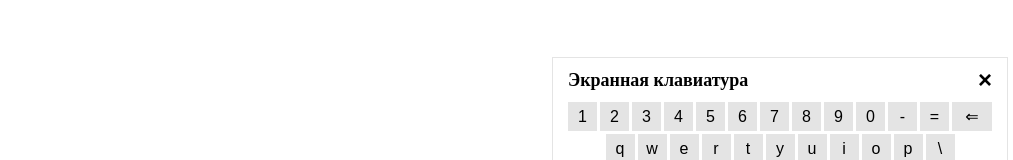
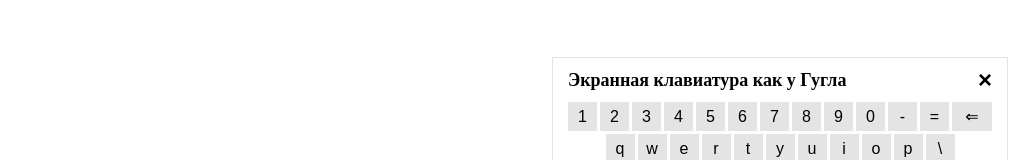
Before and after one commit to vickustinova42v/keyboard, a plain HTML site: page index.html in a window 1280 px wide. Shown: the part 525-685 px from the top of the page, without its empty margins (267-1280 px from the left). Drawn offline with Linux system fonts and the light colour scheme.

Commit message:
Changed keyboard name

```diff
--- a/index.html
+++ b/index.html
@@ -1,5 +1,6 @@
 <!DOCTYPE html>
 <html lang="en">
+
 <head>
     <meta charset="UTF-8">
     <meta http-equiv="X-UA-Compatible" content="IE=edge">
@@ -7,6 +8,7 @@
     <title>Keyboard - клавиатура как у Google</title>
     <link rel="stylesheet" href="style.css">
 </head>
+
 <body>
     <div class="form__wrap">
         <form class="form">
@@ -17,7 +19,7 @@
     <div class="keyboard">
         <div class="keyboard__header">
             <h2 class="keyboard__name">
-                Экранная клавиатура
+                Экранная клавиатура как у Гугла
             </h2>
             <button class="keyboard__close" aria-label="Закрыть">&times;</button>
         </div>
@@ -84,10 +86,13 @@
             </div>
             <div class="keyboard__line">
                 <button type="button" class="keyboard__button keyboard__ctrl-alt">Ctrl + Alt</button>
-                <button id="letter88" type="button" class="keyboard__button keyboard__letter keyboard__space" aria-label="Пробел">&#x20;</button>
+                <button id="letter88" type="button" class="keyboard__button keyboard__letter keyboard__space"
+                    aria-label="Пробел">&#x20;</button>
                 <button type="button" class="keyboard__button keyboard__lang" aria-label="Изменить язык">
                     <svg xmlns="http://www.w3.org/2000/svg" viewBox="0 0 512 512" width="20px" height="20px">
-                        <path d="M512,256c0,141.39-114.62,256-256,256S0,397.39,0,256,114.62,0,256,0,512,114.63,512,256ZM123,243.42a365.39,365.39,0,0,1,17.8-101.84l-85.52-.08a229.68,229.68,0,0,0-30,101.93ZM243.51,141.5H167.28A338.35,338.35,0,0,0,148,243.42h95.53Zm0-116.21c-26.92,24-49.63,55.13-66,91h66Zm-171.66,91h78.43a320.78,320.78,0,0,1,52.23-85C148.55,43.48,102.41,76,71.84,116.28ZM486.7,243.42a229.57,229.57,0,0,0-30-101.93l-85.53.08A365.52,365.52,0,0,1,389,243.42Zm-218.2,0H364a337.76,337.76,0,0,0-19.3-101.93H268.5Zm0-127.14h66c-16.42-35.86-39.13-66.95-66-91Zm41-85a320.19,320.19,0,0,1,52.23,85h78.42C409.59,76,363.45,43.48,309.5,31.3ZM25.31,268.57a229.63,229.63,0,0,0,30,101.94l85.52-.08A365.34,365.34,0,0,1,123,268.57Zm218.2,0H148a338.32,338.32,0,0,0,19.3,101.94h76.23Zm0,127.17h-66c16.42,35.86,39.13,66.92,66,91Zm-41,85a320.79,320.79,0,0,1-52.23-85H71.84C102.41,436,148.55,468.54,202.5,480.7ZM389,268.57a365.47,365.47,0,0,1-17.81,101.86l85.53.08a229.52,229.52,0,0,0,30-101.94ZM268.5,370.51h76.21A337.73,337.73,0,0,0,364,268.57H268.5Zm0,116.22c26.91-24.07,49.63-55.13,66-91h-66Zm171.65-91H361.73a320.19,320.19,0,0,1-52.23,85C363.45,468.54,409.59,436,440.15,395.74Z" fill="#000000"/>
+                        <path
+                            d="M512,256c0,141.39-114.62,256-256,256S0,397.39,0,256,114.62,0,256,0,512,114.63,512,256ZM123,243.42a365.39,365.39,0,0,1,17.8-101.84l-85.52-.08a229.68,229.68,0,0,0-30,101.93ZM243.51,141.5H167.28A338.35,338.35,0,0,0,148,243.42h95.53Zm0-116.21c-26.92,24-49.63,55.13-66,91h66Zm-171.66,91h78.43a320.78,320.78,0,0,1,52.23-85C148.55,43.48,102.41,76,71.84,116.28ZM486.7,243.42a229.57,229.57,0,0,0-30-101.93l-85.53.08A365.52,365.52,0,0,1,389,243.42Zm-218.2,0H364a337.76,337.76,0,0,0-19.3-101.93H268.5Zm0-127.14h66c-16.42-35.86-39.13-66.95-66-91Zm41-85a320.19,320.19,0,0,1,52.23,85h78.42C409.59,76,363.45,43.48,309.5,31.3ZM25.31,268.57a229.63,229.63,0,0,0,30,101.94l85.52-.08A365.34,365.34,0,0,1,123,268.57Zm218.2,0H148a338.32,338.32,0,0,0,19.3,101.94h76.23Zm0,127.17h-66c16.42,35.86,39.13,66.92,66,91Zm-41,85a320.79,320.79,0,0,1-52.23-85H71.84C102.41,436,148.55,468.54,202.5,480.7ZM389,268.57a365.47,365.47,0,0,1-17.81,101.86l85.53.08a229.52,229.52,0,0,0,30-101.94ZM268.5,370.51h76.21A337.73,337.73,0,0,0,364,268.57H268.5Zm0,116.22c26.91-24.07,49.63-55.13,66-91h-66Zm171.65-91H361.73a320.19,320.19,0,0,1-52.23,85C363.45,468.54,409.59,436,440.15,395.74Z"
+                            fill="#000000" />
                     </svg>
                 </button>
                 <button type="button" class="keyboard__button keyboard__ctrl-alt">Ctrl + Alt</button>
@@ -107,7 +112,8 @@
                 <button id="letter57" type="button" class="keyboard__button keyboard__letter">0</button>
                 <button id="letter58" type="button" class="keyboard__button keyboard__letter">-</button>
                 <button id="letter59" type="button" class="keyboard__button keyboard__letter">=</button>
-                <button type="button" class="keyboard__button keyboard__backspace" aria-label="Backspace">&lArr;</button>
+                <button type="button" class="keyboard__button keyboard__backspace"
+                    aria-label="Backspace">&lArr;</button>
             </div>
             <div class="keyboard__line">
                 <button id="letter60" type="button" class="keyboard__button keyboard__letter">q</button>
@@ -149,10 +155,13 @@
             </div>
             <div class="keyboard__line">
                 <button type="button" class="keyboard__button keyboard__ctrl-alt">Ctrl + Alt</button>
-                <button id="letter89" type="button" class="keyboard__button keyboard__letter keyboard__space" aria-label="Space">&#x20;</button>
+                <button id="letter89" type="button" class="keyboard__button keyboard__letter keyboard__space"
+                    aria-label="Space">&#x20;</button>
                 <button type="button" class="keyboard__button keyboard__lang" aria-label="Change language">
                     <svg xmlns="http://www.w3.org/2000/svg" viewBox="0 0 512 512" width="20px" height="20px">
-                        <path d="M512,256c0,141.39-114.62,256-256,256S0,397.39,0,256,114.62,0,256,0,512,114.63,512,256ZM123,243.42a365.39,365.39,0,0,1,17.8-101.84l-85.52-.08a229.68,229.68,0,0,0-30,101.93ZM243.51,141.5H167.28A338.35,338.35,0,0,0,148,243.42h95.53Zm0-116.21c-26.92,24-49.63,55.13-66,91h66Zm-171.66,91h78.43a320.78,320.78,0,0,1,52.23-85C148.55,43.48,102.41,76,71.84,116.28ZM486.7,243.42a229.57,229.57,0,0,0-30-101.93l-85.53.08A365.52,365.52,0,0,1,389,243.42Zm-218.2,0H364a337.76,337.76,0,0,0-19.3-101.93H268.5Zm0-127.14h66c-16.42-35.86-39.13-66.95-66-91Zm41-85a320.19,320.19,0,0,1,52.23,85h78.42C409.59,76,363.45,43.48,309.5,31.3ZM25.31,268.57a229.63,229.63,0,0,0,30,101.94l85.52-.08A365.34,365.34,0,0,1,123,268.57Zm218.2,0H148a338.32,338.32,0,0,0,19.3,101.94h76.23Zm0,127.17h-66c16.42,35.86,39.13,66.92,66,91Zm-41,85a320.79,320.79,0,0,1-52.23-85H71.84C102.41,436,148.55,468.54,202.5,480.7ZM389,268.57a365.47,365.47,0,0,1-17.81,101.86l85.53.08a229.52,229.52,0,0,0,30-101.94ZM268.5,370.51h76.21A337.73,337.73,0,0,0,364,268.57H268.5Zm0,116.22c26.91-24.07,49.63-55.13,66-91h-66Zm171.65-91H361.73a320.19,320.19,0,0,1-52.23,85C363.45,468.54,409.59,436,440.15,395.74Z" fill="#000000"/>
+                        <path
+                            d="M512,256c0,141.39-114.62,256-256,256S0,397.39,0,256,114.62,0,256,0,512,114.63,512,256ZM123,243.42a365.39,365.39,0,0,1,17.8-101.84l-85.52-.08a229.68,229.68,0,0,0-30,101.93ZM243.51,141.5H167.28A338.35,338.35,0,0,0,148,243.42h95.53Zm0-116.21c-26.92,24-49.63,55.13-66,91h66Zm-171.66,91h78.43a320.78,320.78,0,0,1,52.23-85C148.55,43.48,102.41,76,71.84,116.28ZM486.7,243.42a229.57,229.57,0,0,0-30-101.93l-85.53.08A365.52,365.52,0,0,1,389,243.42Zm-218.2,0H364a337.76,337.76,0,0,0-19.3-101.93H268.5Zm0-127.14h66c-16.42-35.86-39.13-66.95-66-91Zm41-85a320.19,320.19,0,0,1,52.23,85h78.42C409.59,76,363.45,43.48,309.5,31.3ZM25.31,268.57a229.63,229.63,0,0,0,30,101.94l85.52-.08A365.34,365.34,0,0,1,123,268.57Zm218.2,0H148a338.32,338.32,0,0,0,19.3,101.94h76.23Zm0,127.17h-66c16.42,35.86,39.13,66.92,66,91Zm-41,85a320.79,320.79,0,0,1-52.23-85H71.84C102.41,436,148.55,468.54,202.5,480.7ZM389,268.57a365.47,365.47,0,0,1-17.81,101.86l85.53.08a229.52,229.52,0,0,0,30-101.94ZM268.5,370.51h76.21A337.73,337.73,0,0,0,364,268.57H268.5Zm0,116.22c26.91-24.07,49.63-55.13,66-91h-66Zm171.65-91H361.73a320.19,320.19,0,0,1-52.23,85C363.45,468.54,409.59,436,440.15,395.74Z"
+                            fill="#000000" />
                     </svg>
                 </button>
                 <button type="button" class="keyboard__button keyboard__ctrl-alt">Ctrl + Alt</button>
@@ -161,4 +170,5 @@
     </div>
     <script src="script.js"></script>
 </body>
+
 </html>
```
